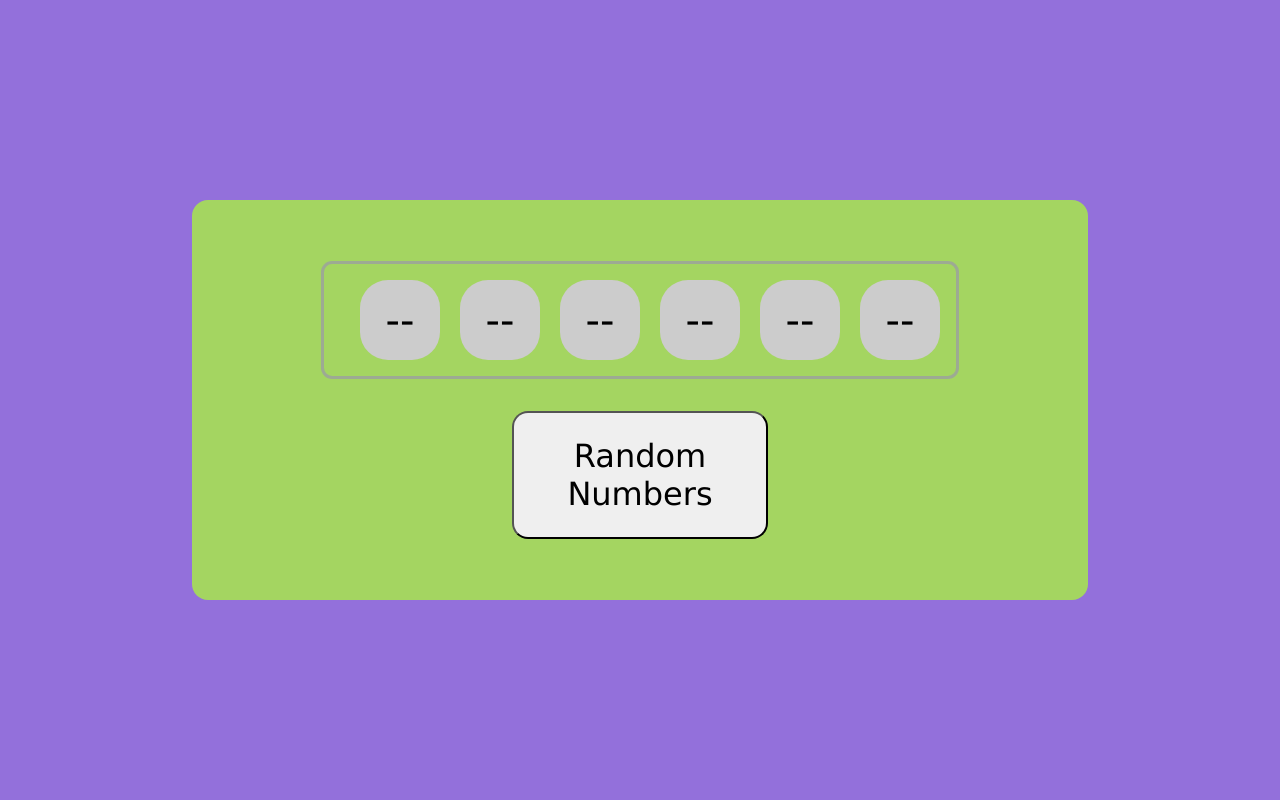
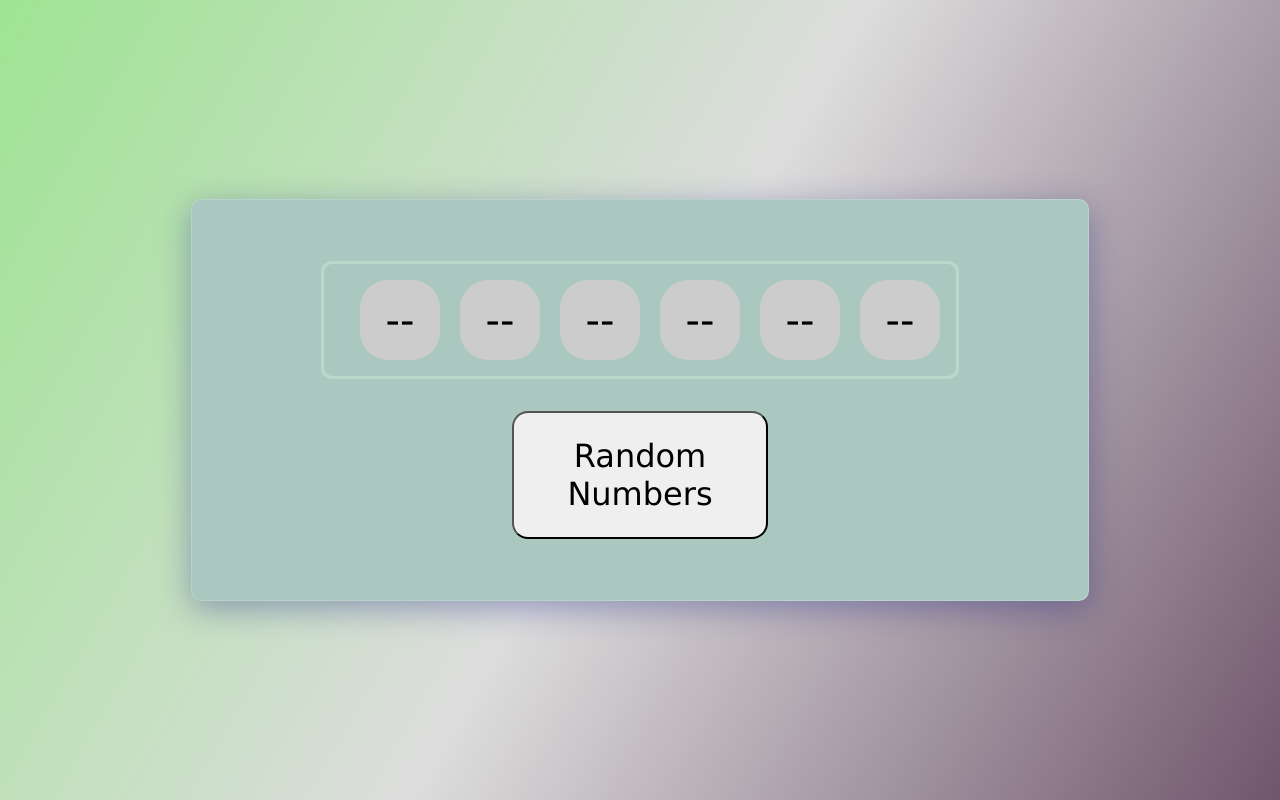
Before and after one commit to rossatocaetano/react-lottery, a React (Create React App) app: page / in a window 1280 px wide. Built offline with nearby package versions, Linux system fonts and the light colour scheme.

Commit message:
change the color design

```diff
--- /dev/null
+++ b/src/assets/_base.scss
@@ -0,0 +1,14 @@
+
+/* SCSS RGB */
+$palette1: rgba(158, 228, 147, 1); /* granny-smith-apple */
+$palette2: rgba(218, 247, 220, 1); /* nyanza */
+$palette3: rgba(171, 200, 192, 1); /* opal */
+$palette4: rgba(112, 86, 109, 1); /* old-lavender */
+$palette5: rgba(66, 39, 59, 1); /* dark-purple */
+
+/* Glassmorphism */
+$palette1--glassmorphism: rgba(158, 228, 147, 0.35); /* granny-smith-apple */
+$palette2--glassmorphism: rgba(218, 247, 220, 0.35); /* nyanza */
+$palette3--glassmorphism: rgba(171, 200, 192, 0.35); /* opal */
+$palette4--glassmorphism: rgba(112, 86, 109, 0.35); /* old-lavender */
+$palette5--glassmorphism: rgba(66, 39, 59, 0.35); /* dark-purple */
--- a/src/components/AppBox/AppBox.module.scss
+++ b/src/components/AppBox/AppBox.module.scss
@@ -1,9 +1,21 @@
+@import '../../assets/base';
+
+
+
 .appbox {
+
+    background: $palette3--glassmorphism;
+    box-shadow: 0 8px 32px 0 rgba( 31, 38, 135, 0.37 );
+    backdrop-filter: blur( 8px );
+    -webkit-backdrop-filter: blur( 8px );
+    border-radius: 10px;
+    border: 1px solid rgba( 255, 255, 255, 0.18 );
+
     display: flex;
     width: 70vw;
     height: 50vh;
-    background-color: rgba(172, 255, 47, 0.705);
-    border-radius: 1em;
+    background-color: $palette3;
+
     align-items: center;
     justify-content: center;
     flex-direction: column;
@@ -11,7 +23,7 @@
     .numbersbox {
         display: flex;
         flex-direction: row;
-        border: 3px solid rgba(147, 112, 216, 0.425);
+        border: 3px solid $palette2--glassmorphism;
         padding: 1em;
         border-radius: .7em;
 
--- a/src/components/AppBox/index.tsx
+++ b/src/components/AppBox/index.tsx
@@ -1,5 +1,5 @@
 import React, { useState } from "react"
-import generate from "../../utils/generateNumbers";
+import generate from "../../common/utils/generateNumbers";
 import NumberBox from "../NumberBox";
 import StartButton from "../StartButton";
 import style from './AppBox.module.scss'
--- a/src/pages/App.module.scss
+++ b/src/pages/App.module.scss
@@ -1,8 +1,10 @@
+@import '../assets/base';
+
 .backgroundbox {
     display: flex;
     width: 100vw;
     height: 100vh;
-    background-color: mediumpurple;
+    background-image: linear-gradient(120deg, $palette1, #ddd, $palette4);
     align-items: center;
     justify-content: center;
 }
```
Also changed, not shown: src/common/utils/generateNumbers.ts (renamed from src/utils/generateNumbers.ts).
